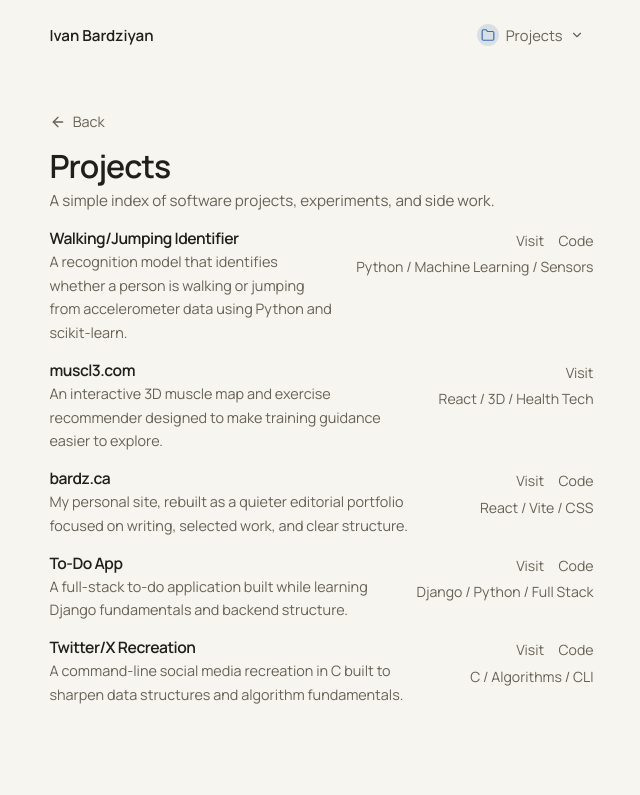
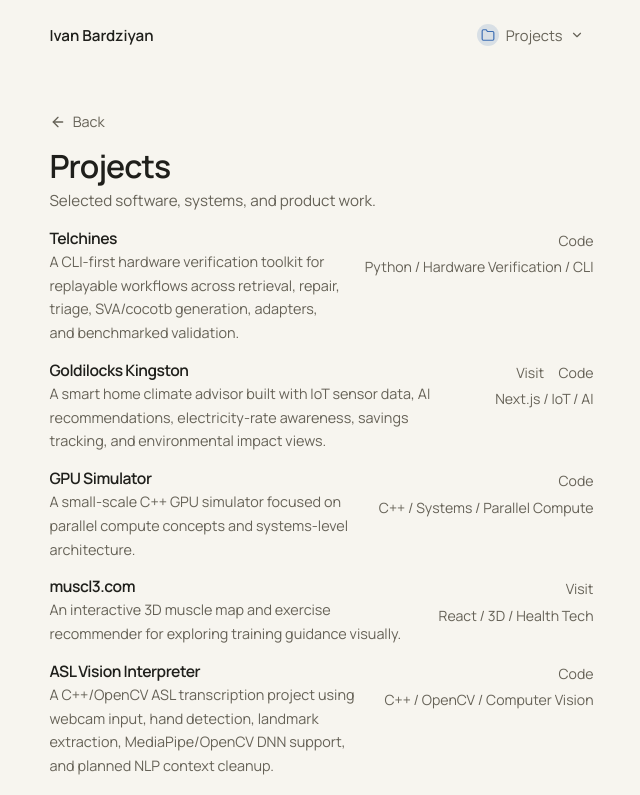
Before and after one commit to ivanbard/my-portfolio, a React (Vite) app: page /projects in a window 1280 px wide. Shown: the top 795 px of the page, without its empty margins (311-951 px from the left). Built offline with nearby package versions, Linux system fonts and the light colour scheme.

Commit message:
Refresh projects page copy and entries

```diff
--- a/src/components/ProjectsPage.jsx
+++ b/src/components/ProjectsPage.jsx
@@ -14,7 +14,7 @@ export default function ProjectsPage() {
 
         <div className="page-header">
           <h1>Projects</h1>
-          <p className="page-intro">A simple index of software projects, experiments, and side work.</p>
+          <p className="page-intro">Selected software, systems, and product work.</p>
         </div>
 
         <div className="projects-page-list">
@@ -28,9 +28,9 @@ export default function ProjectsPage() {
               <div className="projects-page-meta">
                 <div className="projects-page-links">
                   <a href={project.link} target="_blank" rel="noopener noreferrer">
-                    Visit
+                    {project.linkLabel ?? 'Visit'}
                   </a>
-                  {project.github && (
+                  {project.github && project.github !== project.link && (
                     <a href={project.github} target="_blank" rel="noopener noreferrer">
                       Code
                     </a>
--- a/src/data/projects.js
+++ b/src/data/projects.js
@@ -1,43 +1,62 @@
 const projects = [
   {
-    title: 'Walking/Jumping Identifier',
-    desc: 'A recognition model that identifies whether a person is walking or jumping from accelerometer data using Python and scikit-learn.',
-    img: '/images/walkingrunning.png',
-    link: 'https://github.com/ivanbard/walking-running-292',
-    github: 'https://github.com/ivanbard/walking-running-292',
-    tags: ['Python', 'Machine Learning', 'Sensors'],
+    title: 'Telchines',
+    desc: 'A CLI-first hardware verification toolkit for replayable workflows across retrieval, repair, triage, SVA/cocotb generation, adapters, and benchmarked validation.',
+    link: 'https://github.com/ivanbard/telchines',
+    linkLabel: 'Code',
+    tags: ['Python', 'Hardware Verification', 'CLI'],
+  },
+  {
+    title: 'Goldilocks Kingston',
+    desc: 'A smart home climate advisor built with IoT sensor data, AI recommendations, electricity-rate awareness, savings tracking, and environmental impact views.',
+    link: 'https://goldilocks-tau.vercel.app',
+    github: 'https://github.com/ivanbard/goldilocks',
+    tags: ['Next.js', 'IoT', 'AI'],
+  },
+  {
+    title: 'GPU Simulator',
+    desc: 'A small-scale C++ GPU simulator focused on parallel compute concepts and systems-level architecture.',
+    link: 'https://github.com/ivanbard/GPU-sim',
+    linkLabel: 'Code',
+    tags: ['C++', 'Systems', 'Parallel Compute'],
   },
   {
     title: 'muscl3.com',
-    desc: 'An interactive 3D muscle map and exercise recommender designed to make training guidance easier to explore.',
+    desc: 'An interactive 3D muscle map and exercise recommender for exploring training guidance visually.',
     img: '/images/muscl3.png',
     link: 'https://muscl3.com',
     tags: ['React', '3D', 'Health Tech'],
   },
   {
+    title: 'ASL Vision Interpreter',
+    desc: 'A C++/OpenCV ASL transcription project using webcam input, hand detection, landmark extraction, MediaPipe/OpenCV DNN support, and planned NLP context cleanup.',
+    link: 'https://github.com/ivanbard/Elec376_F25_group13',
+    linkLabel: 'Code',
+    tags: ['C++', 'OpenCV', 'Computer Vision'],
+  },
+  {
+    title: 'Visual Encryption Engine',
+    desc: 'A Python/OpenCV entropy generator that extracts cryptographic seed material from webcam video, motion, color variance, and OS randomness.',
+    link: 'https://github.com/ivanbard/visual-encryption',
+    linkLabel: 'Code',
+    tags: ['Python', 'OpenCV', 'Cryptography'],
+  },
+  {
+    title: 'Walking/Running Identifier',
+    desc: 'A Python/scikit-learn accelerometer classification project for identifying movement from sensor data.',
+    img: '/images/walkingrunning.png',
+    link: 'https://github.com/ivanbard/walking-running-292',
+    linkLabel: 'Code',
+    tags: ['Python', 'Machine Learning', 'Sensors'],
+  },
+  {
     title: 'bardz.ca',
-    desc: 'My personal site, rebuilt as a quieter editorial portfolio focused on writing, selected work, and clear structure.',
+    desc: 'This portfolio site, built as a React/Vite editorial portfolio and writing/project hub.',
     img: '/images/ivanbard.png',
     link: 'https://bardz.ca',
     github: 'https://github.com/ivanbard/my-portfolio',
     tags: ['React', 'Vite', 'CSS'],
   },
-  {
-    title: 'To-Do App',
-    desc: 'A full-stack to-do application built while learning Django fundamentals and backend structure.',
-    img: '/images/todo.png',
-    link: 'https://github.com/ivanbard/todoapp',
-    github: 'https://github.com/ivanbard/todoapp',
-    tags: ['Django', 'Python', 'Full Stack'],
-  },
-  {
-    title: 'Twitter/X Recreation',
-    desc: 'A command-line social media recreation in C built to sharpen data structures and algorithm fundamentals.',
-    img: '/images/socialmedia.png',
-    link: 'https://github.com/ivanbard/C-Social-Media',
-    github: 'https://github.com/ivanbard/C-Social-Media',
-    tags: ['C', 'Algorithms', 'CLI'],
-  },
 ];
 
 export default projects;
```
